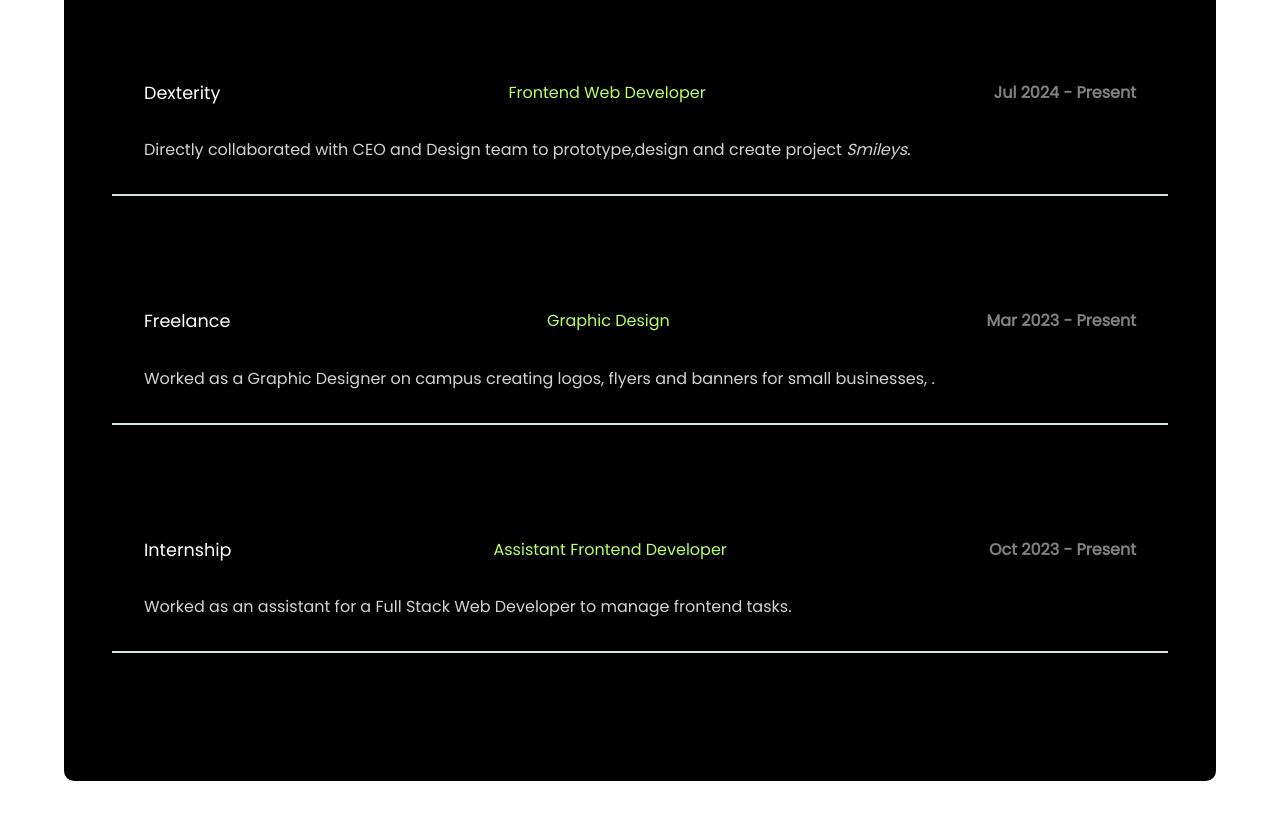
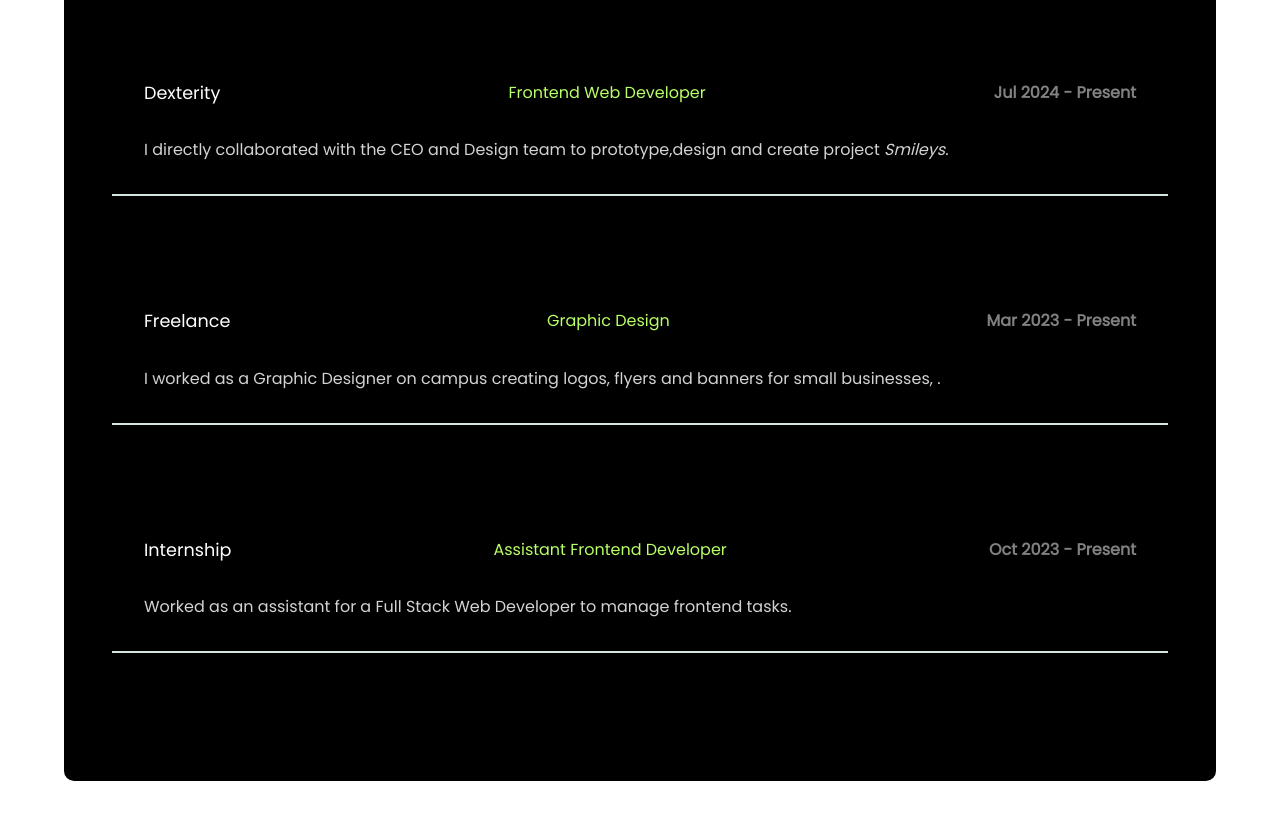
Before and after one commit to Chris-Error-404/Nzenwata-Christopher---Web-Developer, a plain HTML site: page Nzenwata Christopher/index.html in a window 1280 px wide. Shown: the part 4280-5100 px from the top of the page. Drawn offline with nearby package versions, Linux system fonts and the light colour scheme.

Commit message:
grammar change

```diff
--- a/Nzenwata Christopher/index.html
+++ b/Nzenwata Christopher/index.html
@@ -545,7 +545,7 @@
                         </div>
 
                         <div class="card-bottom">
-                            <p class="text-s">Directly collaborated with CEO and Design team to prototype,design and create project <a href="#"><em>Smileys</em></a>.</p>
+                            <p class="text-s"> I directly collaborated with the CEO and Design team to prototype,design and create project <a href="#"><em>Smileys</em></a>.</p>
                         </div>
 
                     </div>
@@ -570,7 +570,7 @@
                         </div>
 
                         <div class="card-bottom">
-                            <p class="text-s">Worked as a Graphic Designer on campus creating logos, flyers and banners for small businesses, .</p>
+                            <p class="text-s">I worked as a Graphic Designer on campus creating logos, flyers and banners for small businesses, .</p>
                         </div>
 
                     </div>
```
